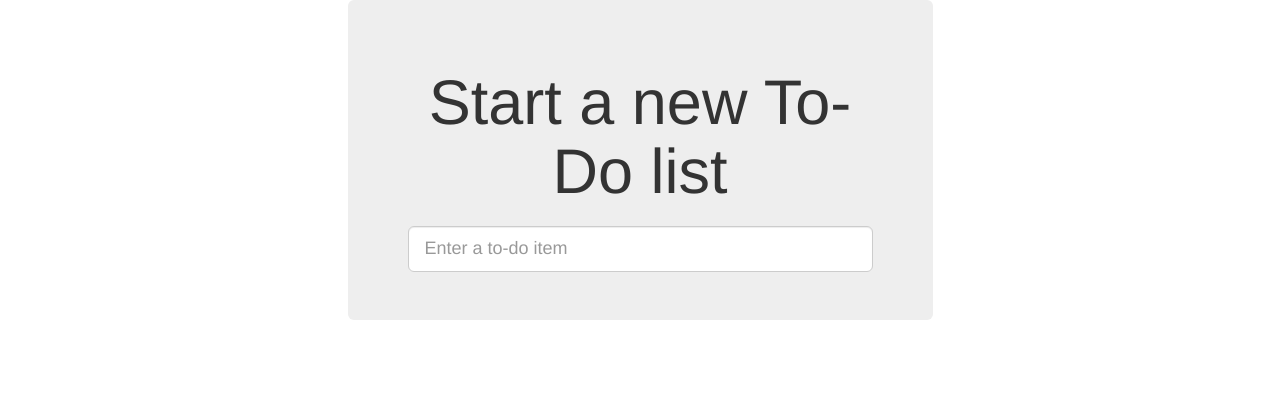
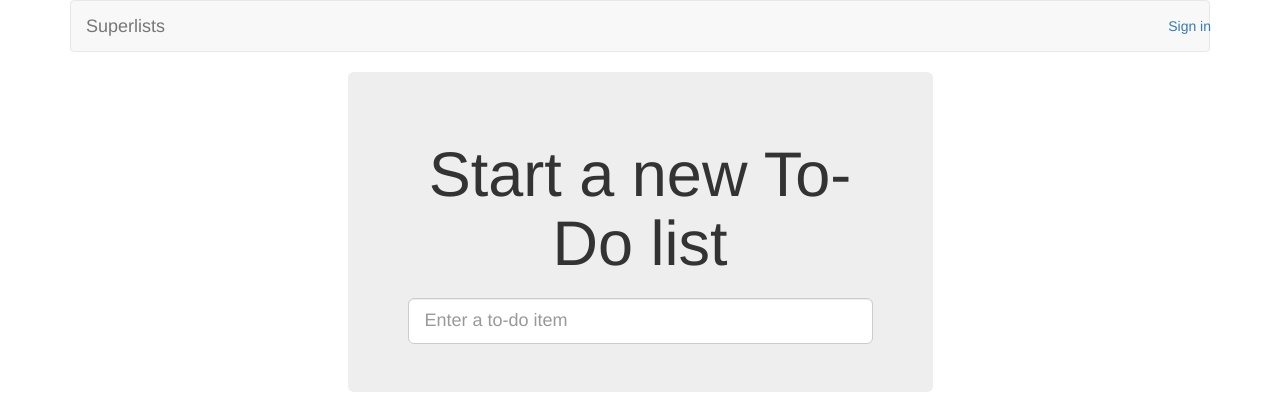
Before and after one commit to aelred/superlists, a Django app: page / in a window 1280 px wide. Shown: the top 420 px of the page. Run offline with Django 3.2, Linux system fonts and the light colour scheme; some libraries are stand-ins or nearby versions.

Commit message:
Add non-functional login button

```diff
--- a/functional_tests/test_login.py
+++ b/functional_tests/test_login.py
@@ -9,7 +9,7 @@ class LoginTest(FunctionalTest):
         # Edith goes to the awesome superlists site
         # and notices a "Sign in" link for the first time.
         self.browser.get(self.server_url)
-        self.browser.find_element_by_id('login').click()
+        self.browser.find_element_by_id('id_login').click()
 
         # A Persona login box appears
         self.switch_to_new_window('Mozilla Persona')
@@ -25,7 +25,7 @@ class LoginTest(FunctionalTest):
         self.switch_to_new_window('To-Do')
 
         # She can see that she is logged in
-        self.wait_for_element_with_id('logout')
+        self.wait_for_element_with_id('id_logout')
         navbar = self.browser.find_element_by_css_selector('.navbar')
         self.assertIn('edith@mockmyid.com', navbar.text)
 
--- a/lists/templates/base.html
+++ b/lists/templates/base.html
@@ -12,6 +12,13 @@
 
 <body>
 <div class="container">
+
+    <nav class="navbar navbar-default" role="navigation">
+        <a class="navbar-brand" href="/">Superlists</a>
+        <a class="btn navbar-btn navbar-right" id="id_login" href="#">
+            Sign in
+        </a>
+    </nav>
 
     <div class="row">
         <div class="col-md-6 col-md-offset-3 jumbotron">
```
